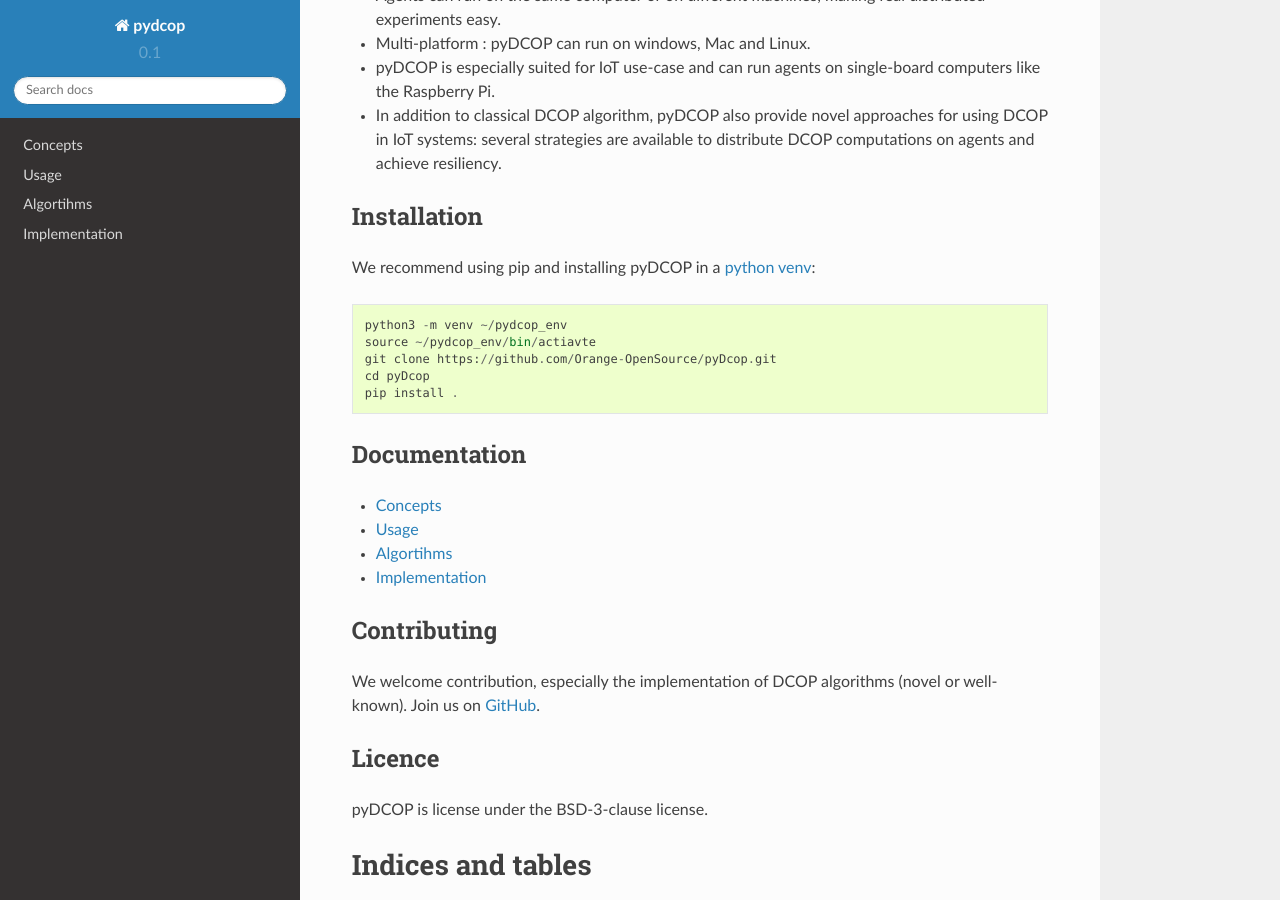
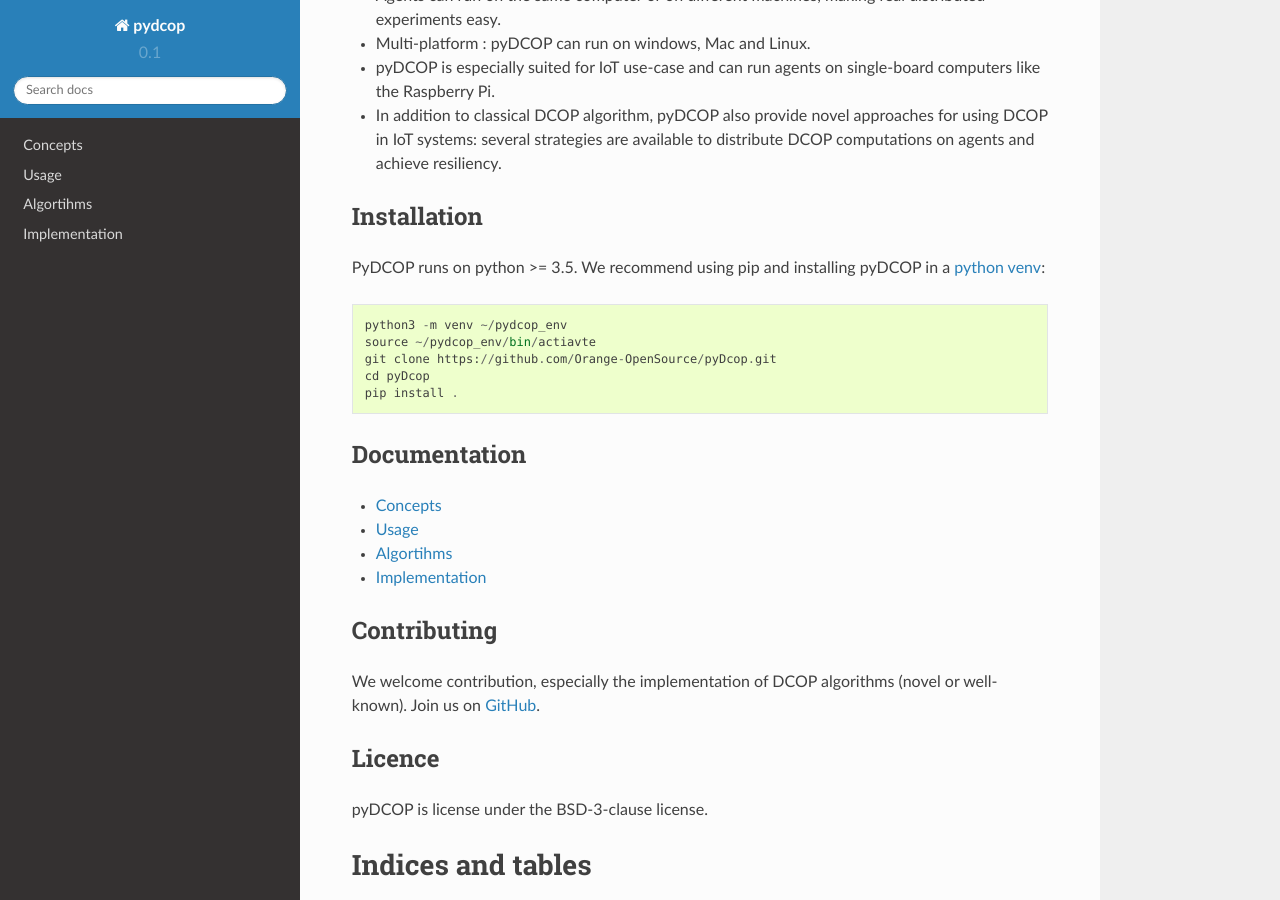
Before and after one commit to Orange-OpenSource/pyDcop, a Sphinx documentation site: the page built from docs/index.rst, in a window 1280 px wide and 900 px high, scrolled down 840 px. Built offline with Sphinx 7.4.7 and the Read the Docs theme 2.0.0, drawn with Linux system fonts in a browser that asks for light colours.

Commit message:
Add precision about python version

```diff
--- a/docs/index.rst
+++ b/docs/index.rst
@@ -56,6 +56,7 @@
 Installation
 ------------
 
+PyDCOP runs on python >= 3.5.
 We recommend using pip and installing pyDCOP in a
 `python venv <https://docs.python.org/3/library/venv.html>`_::
 
```
